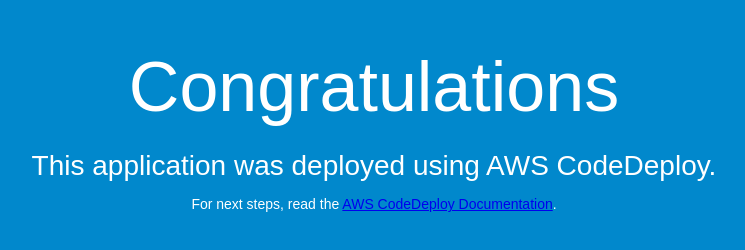
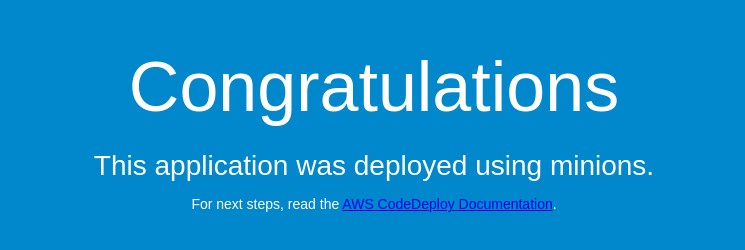
Before and after one commit to jasonwleckie/build, a plain HTML site: page index.html in a window 1280 px wide. Shown: the whole page, without its empty margins (266-1011 px from the left). Drawn offline with Linux system fonts and the light colour scheme.

Commit message:
Update index.html

```diff
--- a/index.html
+++ b/index.html
@@ -27,7 +27,7 @@
 <body>
   <div align="center">
     <h1>Congratulations</h1>
-    <h2>This application was deployed using AWS CodeDeploy.</h2>
+    <h2>This application was deployed using minions.</h2>
     <p>For next steps, read the <a href="http://aws.amazon.com/documentation/codedeploy">AWS CodeDeploy Documentation</a>.</p>
   </div>
 </body>
```
